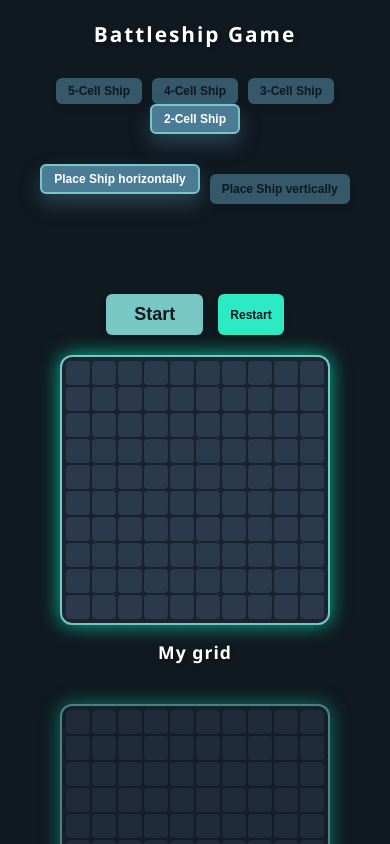
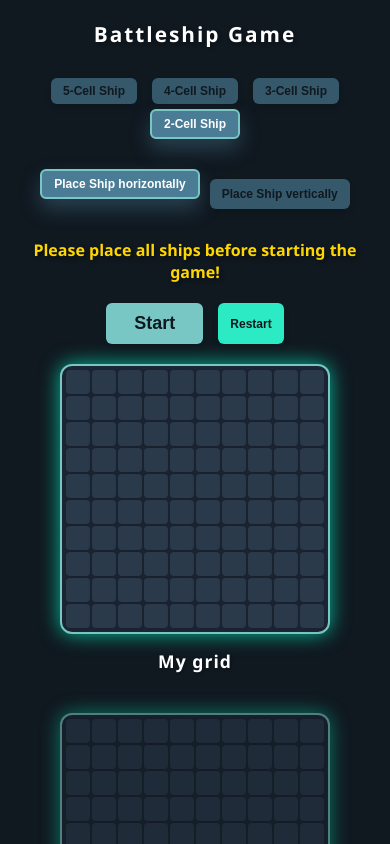
Before and after one commit to hungit-dev/battleship, a website with bundled scripts: page index.html in a window 390 px wide. Both pictures are taken after a click on the button "Start". Shown: the top 844 px of the page. Built offline with nearby package versions, Linux system fonts and the light colour scheme.

Commit message:
fix UI error

```diff
--- a/battleship.dom.js
+++ b/battleship.dom.js
@@ -380,7 +380,11 @@ myGrid.addEventListener("click", (event) => {
 const startGameButton = document.querySelector("#start-button");
 startGameButton.addEventListener("click", () => {
   if (hasHumanPlayerPlacedShips(humanGameBoard) === false) {
-    alert("Please place all your ships before clicking start button!");
+    winnerMessage.textContent =
+      "Please place all ships before starting the game!";
+    setTimeout(() => {
+      winnerMessage.textContent = "";
+    }, 3000);
     return;
   }
   isReady = true;
--- a/stylesheet.css
+++ b/stylesheet.css
@@ -108,7 +108,7 @@ button.lock::after {
 
 #winner-message {
   text-align: center;
-  font-size: 2rem;
+  font-size: 1.5rem;
   font-weight: bold;
   color: #ffd700;
   text-shadow: 2px 2px 4px rgba(0, 0, 0, 0.5);
@@ -308,7 +308,9 @@ button.lock::after {
     padding: 10px 20px;
     font-size: 14px;
   }
-
+  .ship-length-buttons-container {
+    gap: 15px;
+  }
   .title {
     font-size: 1.3rem;
   }
@@ -326,7 +328,7 @@ button.lock::after {
   }
 
   #winner-message {
-    font-size: 1.5rem;
+    font-size: 1rem;
   }
 }
 
@@ -350,10 +352,6 @@ button.lock::after {
   .title {
     font-size: 1.1rem;
   }
-
-  #winner-message {
-    font-size: 1.2rem;
-  }
 }
 
 @media (max-width: 400px) {
```
